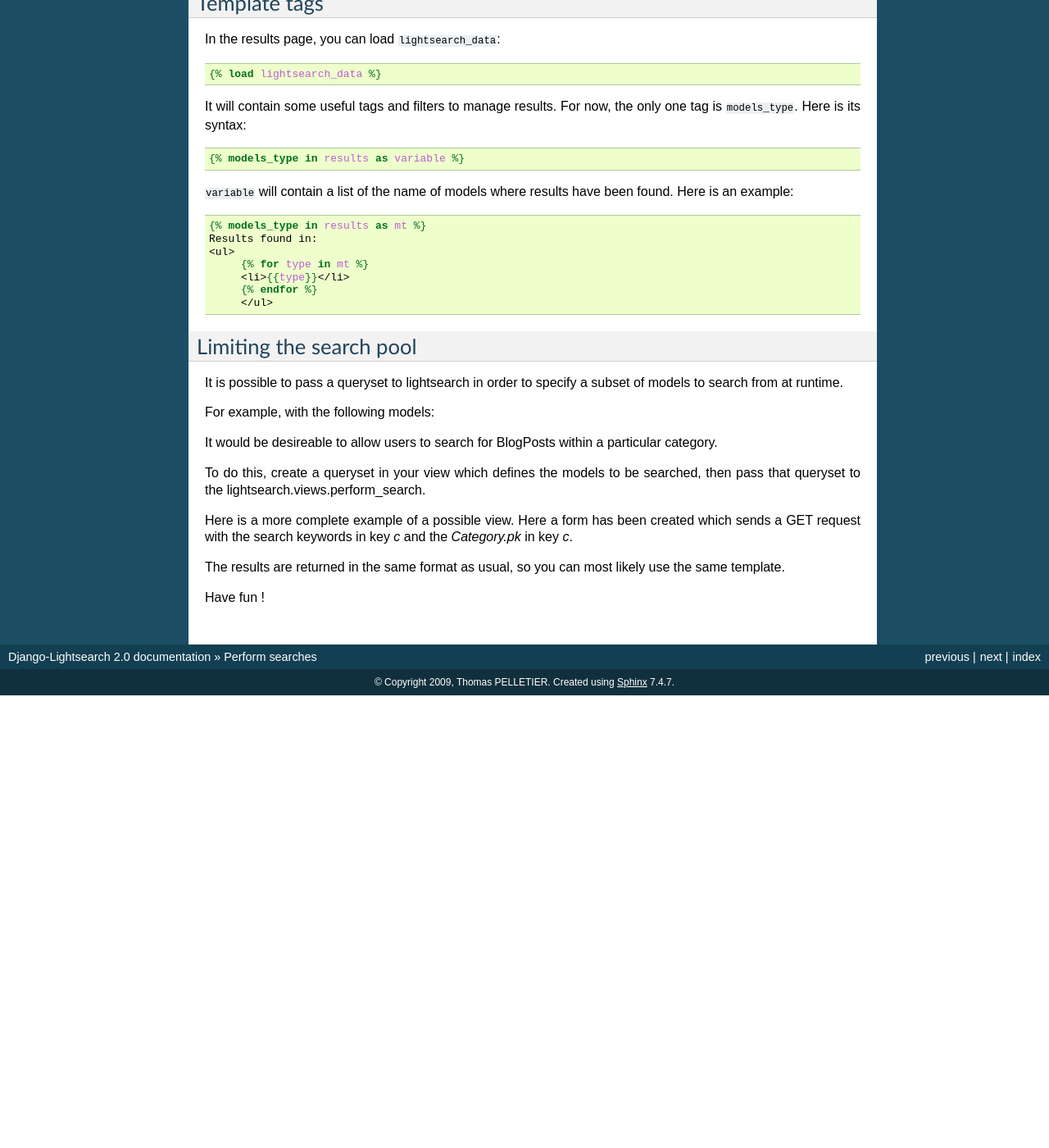
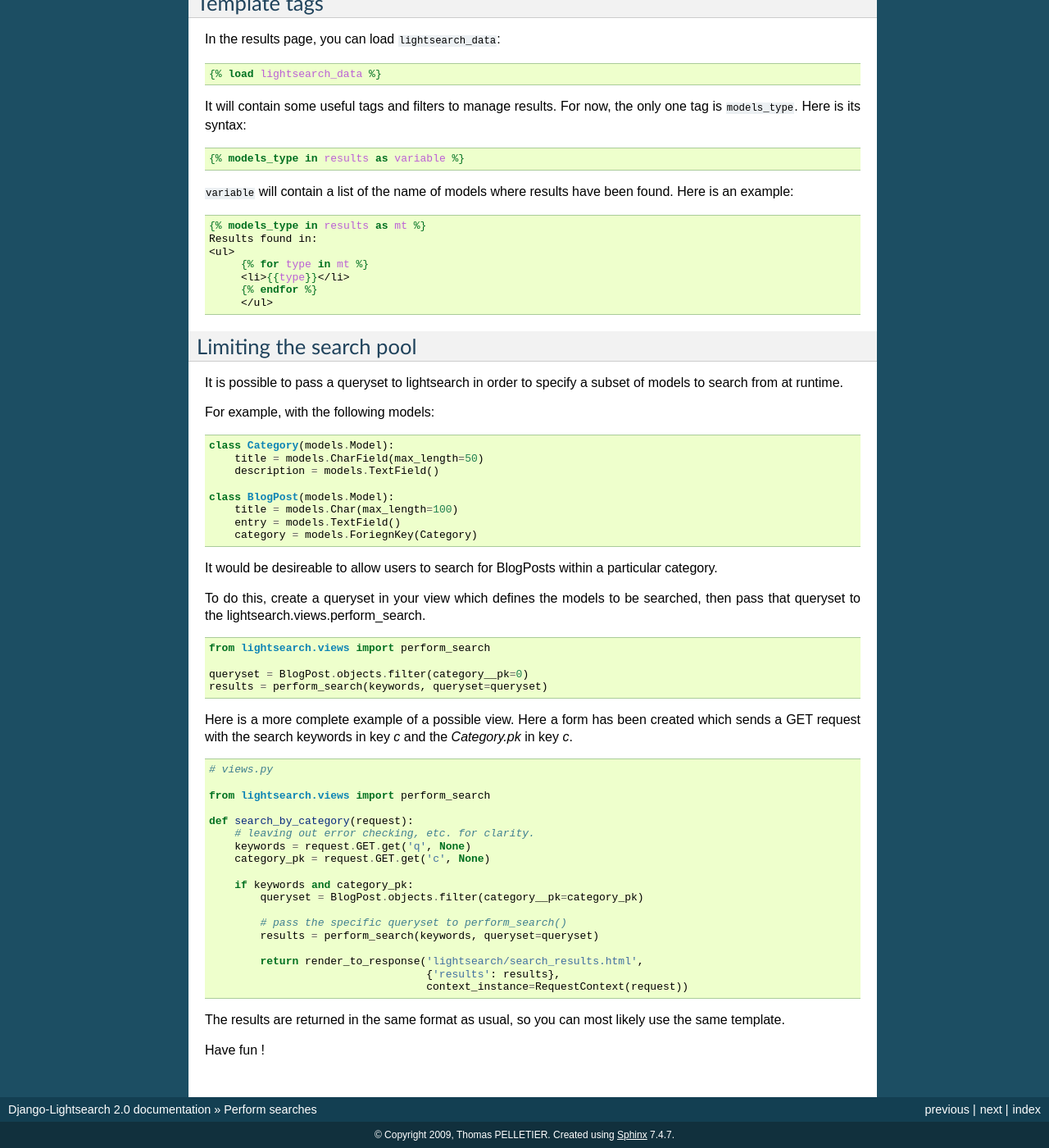
Before and after one commit to pelletier/django_lightsearch, a Sphinx documentation site: the page built from doc/searches.rst, in a window 1280 px wide and 1400 px high, scrolled down 821 px. Shown: the whole window at 82% size. Built offline with Sphinx 7.4.7, drawn with Linux system fonts in a browser that asks for light colours; before the commit the page ends 1669 px from its top, so only the background shows below that.

Commit message:
documentation fix, adding built docs

```diff
--- a/doc/searches.rst
+++ b/doc/searches.rst
@@ -88,7 +88,7 @@ of models to search from at runtime.
 
 For example, with the following models:
 
-.. code-block::django
+.. code-block:: python
 
    class Category(models.Model):
        title = models.CharField(max_length=50)
@@ -105,7 +105,7 @@ particular category.
 To do this, create a queryset in your view which defines the models to be searched,
 then pass that queryset to the lightsearch.views.perform_search.
 
-.. code-block::django
+.. code-block:: python
 
    from lightsearch.views import perform_search
 
@@ -116,7 +116,7 @@ Here is a more complete example of a possible view. Here a form has been created
 sends a GET request with the search keywords in key `c` and the `Category.pk` in
 key `c`.
 
-.. code-block::django
+.. code-block:: python
 
    # views.py
 
```
Also changed, not shown: 18 other files.
